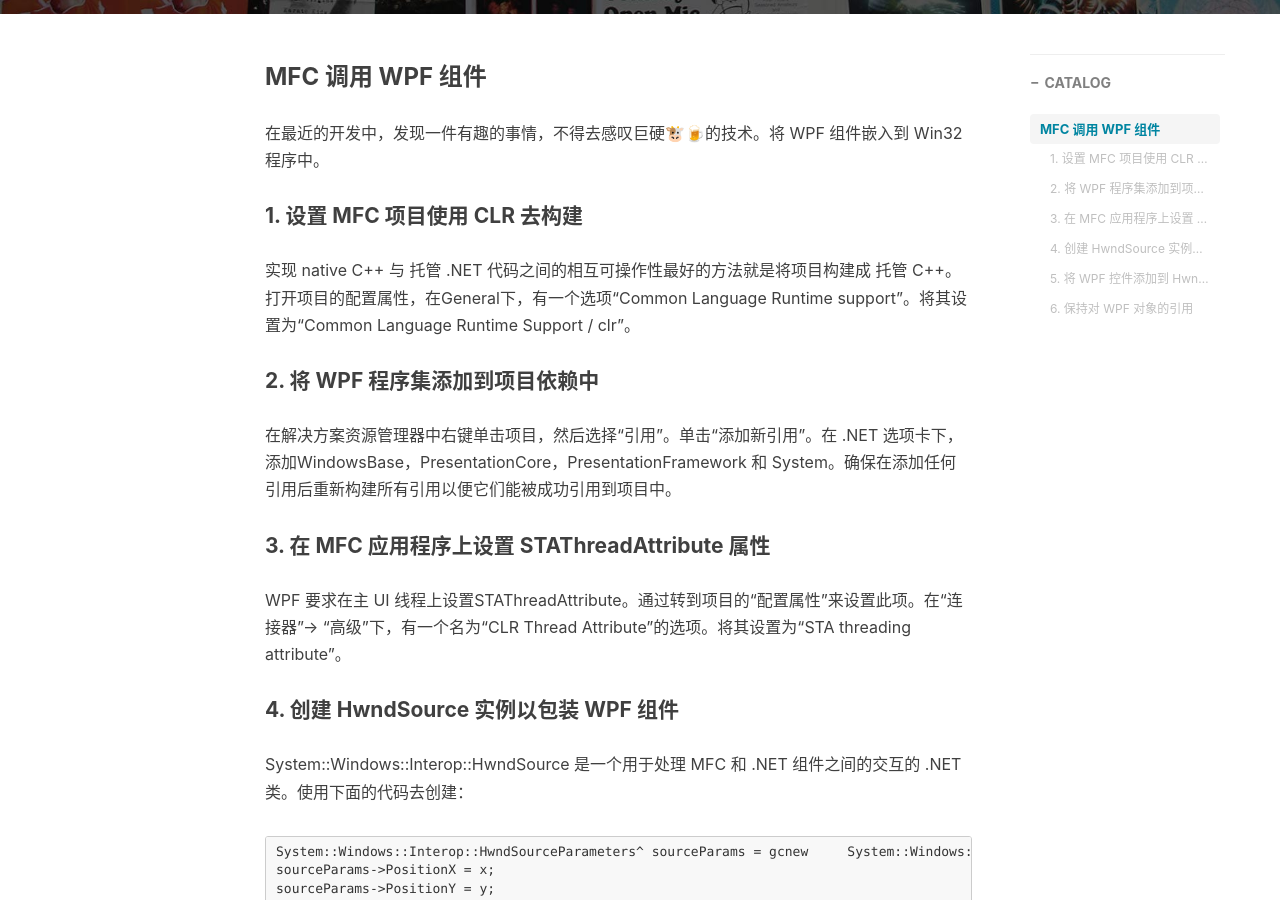
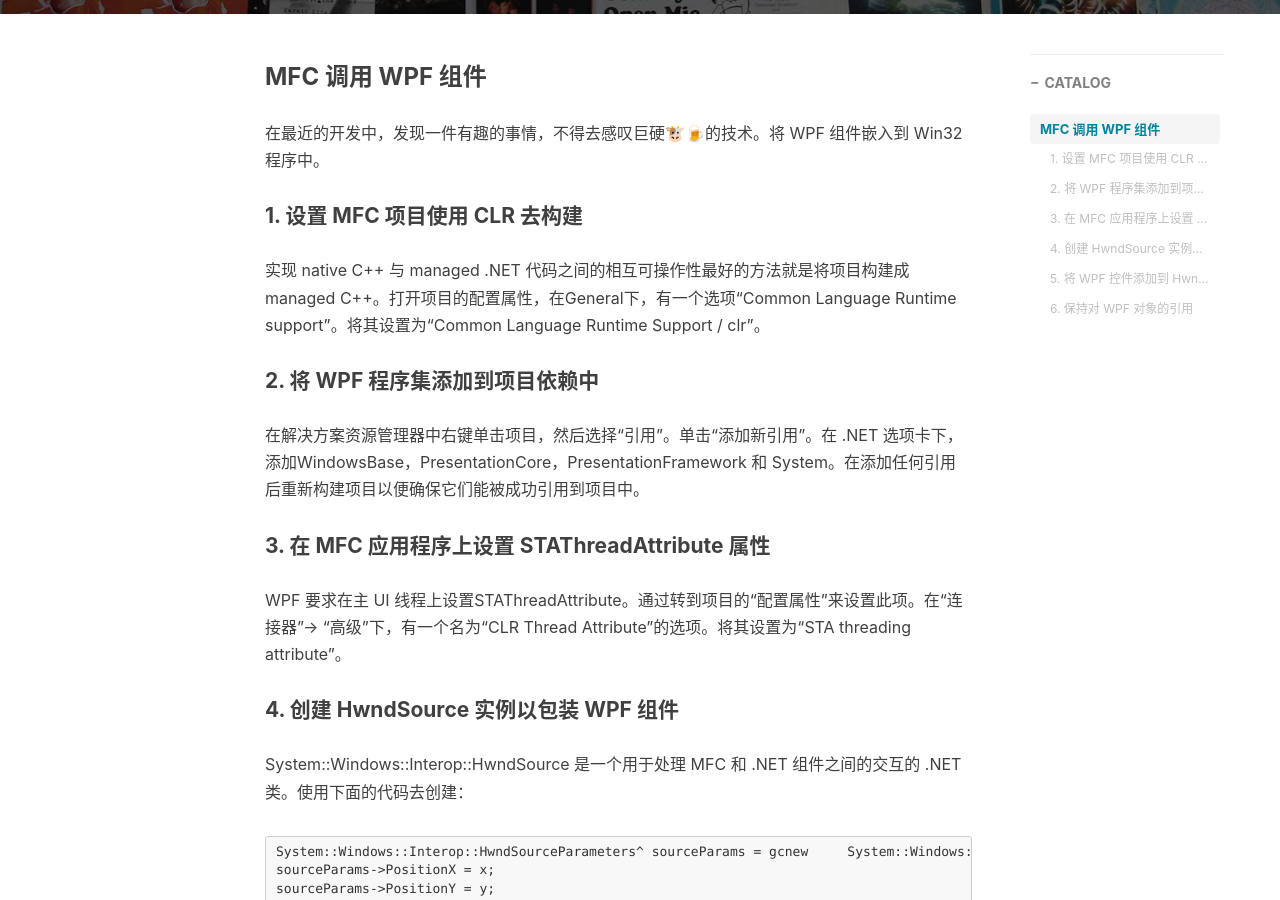
Before and after one commit to mercifu/samsclub.github.io, a Jekyll site: the page built from _posts/2019-05-27-MFC 调用 WPF 界面.md, in a window 1280 px wide and 900 px high, scrolled down 443 px. Built offline with Jekyll 4.4.1, drawn with Linux system fonts in a browser that asks for light colours; nearby versions of some CDN libraries; comment, search, counter and statistics services are not loaded.

Commit message:
correct the content and strated the new post

```diff
--- a/_posts/2019-05-27-MFC 调用 WPF 界面.md
+++ b/_posts/2019-05-27-MFC 调用 WPF 界面.md
@@ -16,11 +16,11 @@ tags:
 
 #### 1. 设置 MFC 项目使用 CLR 去构建
 
-实现 native C++ 与 托管 .NET 代码之间的相互可操作性最好的方法就是将项目构建成 托管 C++。打开项目的配置属性，在General下，有一个选项“Common Language Runtime support”。将其设置为“Common Language Runtime Support / clr”。
+实现 native C++ 与 managed .NET 代码之间的相互可操作性最好的方法就是将项目构建成 managed C++。打开项目的配置属性，在General下，有一个选项“Common Language Runtime support”。将其设置为“Common Language Runtime Support / clr”。
 
 #### 2. 将 WPF 程序集添加到项目依赖中
 
-在解决方案资源管理器中右键单击项目，然后选择“引用”。单击“添加新引用”。在 .NET 选项卡下，添加WindowsBase，PresentationCore，PresentationFramework 和 System。确保在添加任何引用后重新构建所有引用以便它们能被成功引用到项目中。
+在解决方案资源管理器中右键单击项目，然后选择“引用”。单击“添加新引用”。在 .NET 选项卡下，添加WindowsBase，PresentationCore，PresentationFramework 和 System。在添加任何引用后重新构建项目以便确保它们能被成功引用到项目中。
 
 #### 3. 在 MFC 应用程序上设置 STAThreadAttribute 属性
 
```
Also changed, not shown: _posts/draft-托管与非托管的区别.md (+1 -0 lines).
